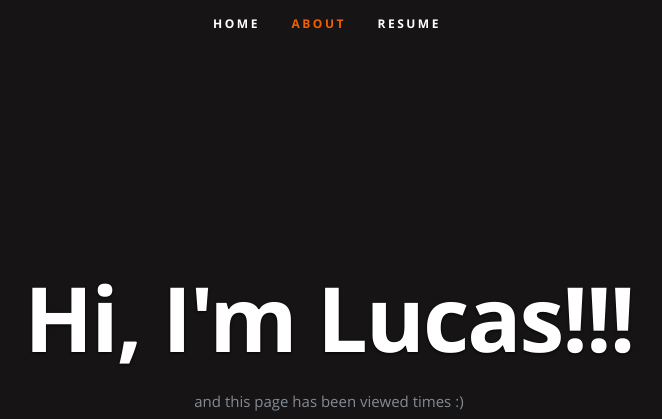
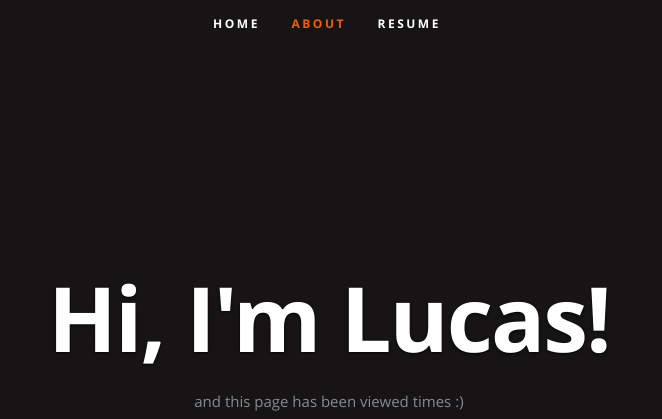
Before and after one commit to needmango/azure-resume-test, a plain HTML site: page frontend/index.html in a window 1280 px wide. Shown: the top 419 px of the page, without its empty margins (313-975 px from the left). Drawn offline with nearby package versions, Linux system fonts and the light colour scheme; no server answers.

Commit message:
Updated workflows

```diff
--- a/frontend/index.html
+++ b/frontend/index.html
@@ -55,7 +55,7 @@
 
       <div class="row banner">
          <div class="banner-text">
-            <h1 class="responsive-headline">Hi, I'm Lucas!!!</h1>
+            <h1 class="responsive-headline">Hi, I'm Lucas!</h1>
 
             <p>and this page has been viewed <a id="counter"></a> times :) </p>
             <ul class="social">
```
Also changed, not shown: 1 other file.
